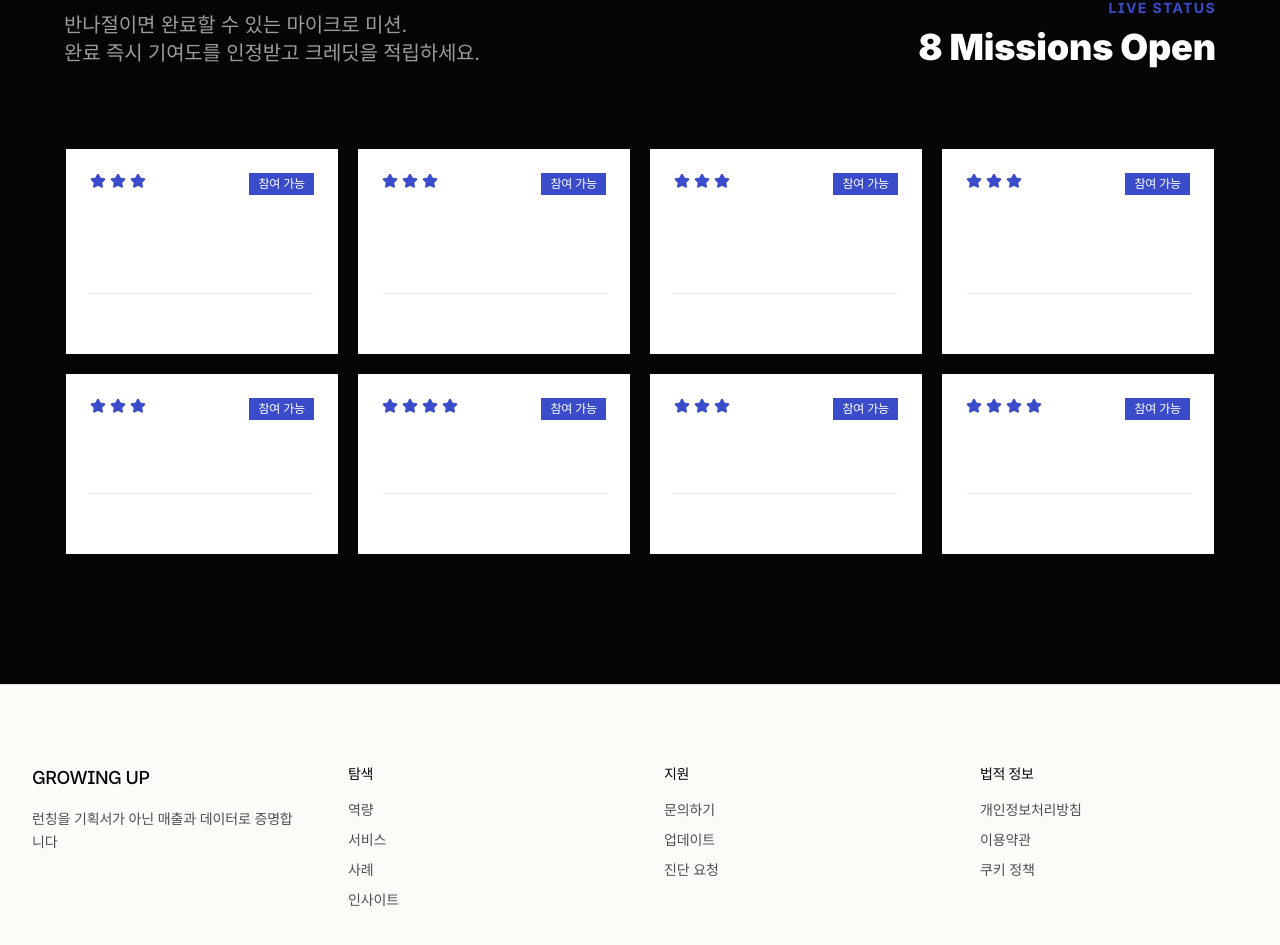
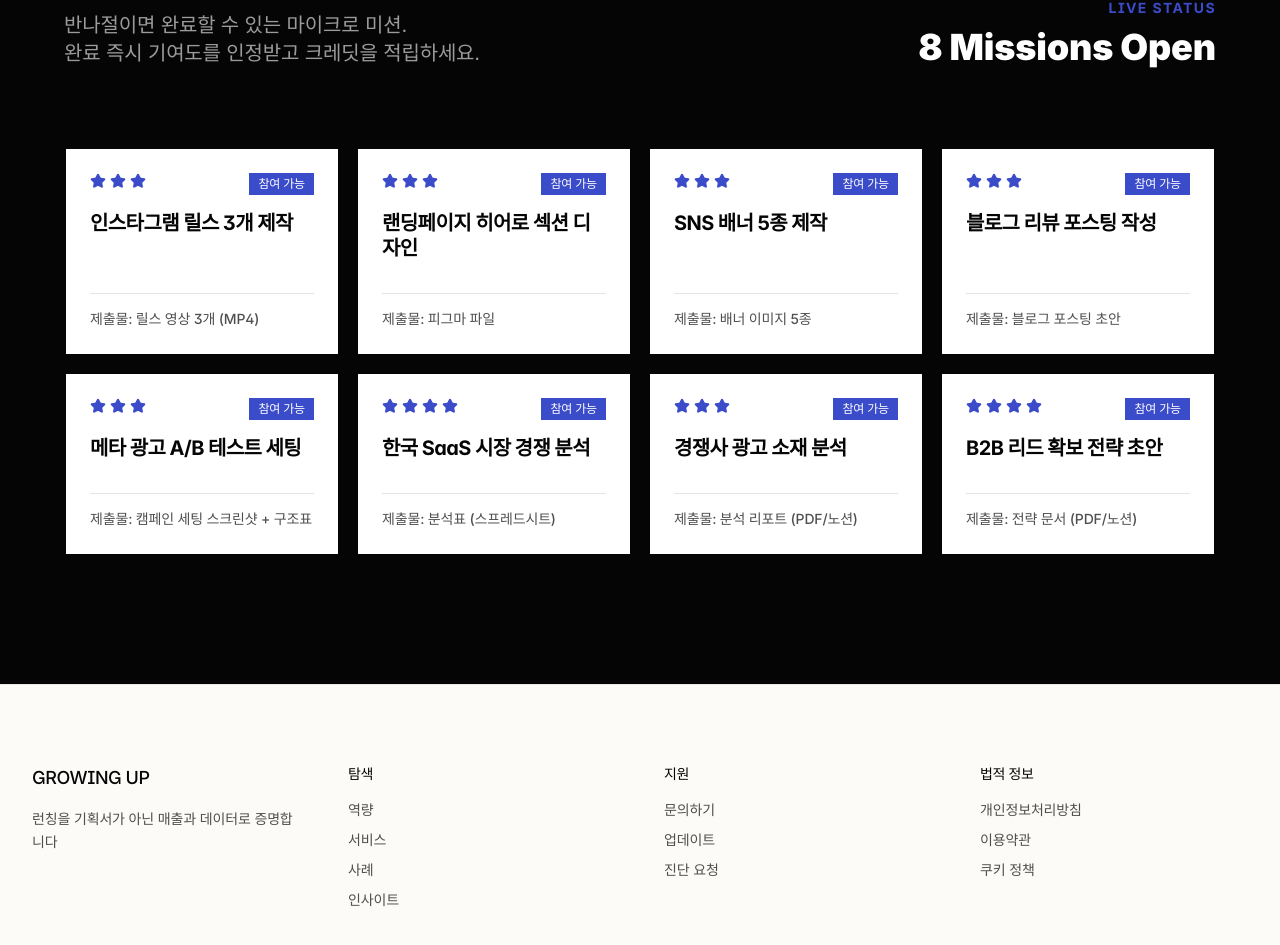
Before and after one commit to Haeseong-Kwon/growingup-homepage, a Next.js app: page /arena in a window 1280 px wide. Shown: the part 2071-3016 px from the top of the page. Built offline with nearby package versions, Linux system fonts and the light colour scheme; a web font is replaced by a local one.

Commit message:
미션보드 컴포넌트 개선

```diff
--- a/src/app/(site)/arena/page.tsx
+++ b/src/app/(site)/arena/page.tsx
@@ -188,7 +188,8 @@ function MissionCard({
       onClick={onClick}
       className={cn(
         "group flex flex-col justify-between p-6 cursor-pointer transition-all duration-300 h-full",
-        "bg-white border-2 border-[var(--brand-fg)] hover:bg-[var(--brand-fg)] hover:text-white"
+        "bg-white border-2 border-[var(--brand-fg)] hover:bg-[var(--brand-fg)] hover:text-white",
+        "text-[var(--brand-fg)]"
       )}
     >
       <div>
```
